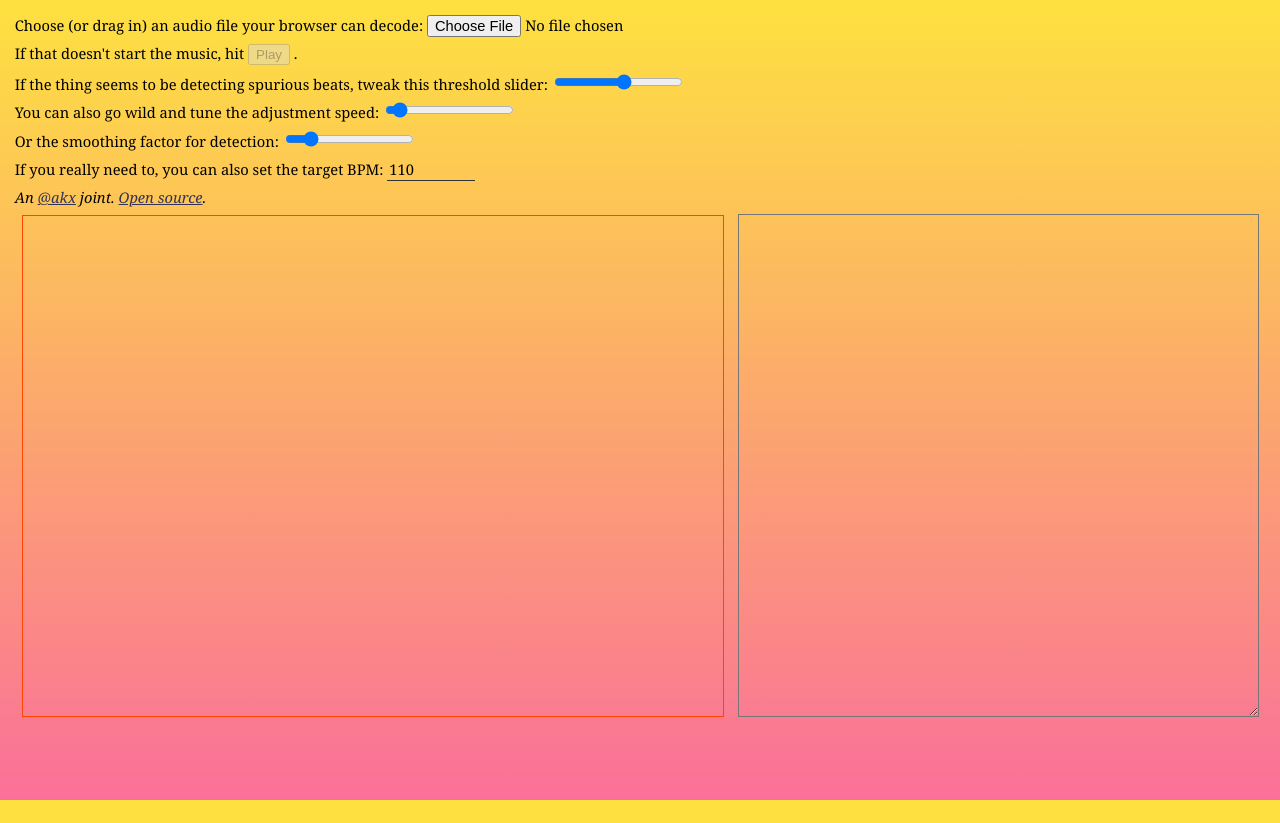
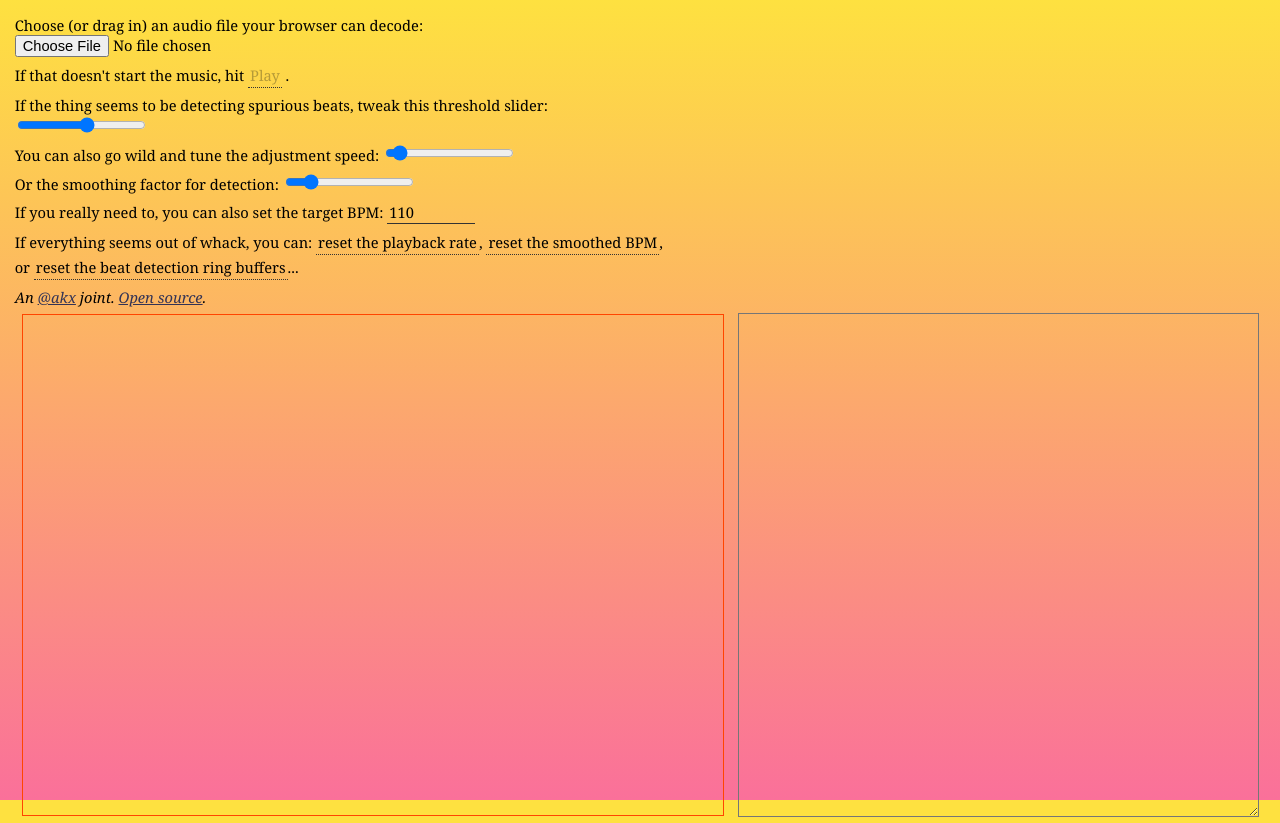
Before and after one commit to akx/oneten, a website: page index.html in a window 1280 px wide. Before the commit the page ends 800 px from the top, so only its background shows below. Drawn offline with Linux system fonts and the light colour scheme.

Commit message:
Add some reset buttons

```diff
--- a/index.html
+++ b/index.html
@@ -13,7 +13,8 @@
       }
 
       body,
-      input {
+      input,
+      button {
         font: 11pt "Georgia", sans-serif;
       }
 
@@ -42,6 +43,13 @@
         border-bottom: 1px solid #333;
       }
 
+      button {
+        background: transparent;
+        padding: 2px;
+        border: none;
+        border-bottom: 1px dotted #333;
+      }
+
       label {
         display: block;
         margin-bottom: 0.45em;
@@ -52,7 +60,7 @@
     <div
       style="display: flex; flex-wrap: wrap; justify-content: space-between;"
     >
-      <div>
+      <div style="max-width: 650px;">
         <label>
           Choose (or drag in) an audio file your browser can decode:
           <input type="file" id="finput" onchange="loadFile(this.files[0])" />
@@ -100,6 +108,14 @@
             value="110"
           />
         </label>
+        <label>
+          If everything seems out of whack, you can:
+          <button onclick="resetPlaybackRate()">reset the playback rate</button
+          >, <button onclick="resetBPM()">reset the smoothed BPM</button>, or
+          <button onclick="resetBuffers()">
+            reset the beat detection ring buffers</button
+          >...
+        </label>
         <i>
           An <a href="https://twitter.com/akx">@akx</a> joint.
           <a href="https://github.com/akx/oneten">Open source</a>.
--- a/magic.js
+++ b/magic.js
@@ -226,6 +226,19 @@ Playback Rate: ${playbackRate.toFixed(3)}
   textArea.value = logBuffer;
 }
 
+function resetPlaybackRate() {
+  srcNode.playbackRate.value = 1;
+}
+
+function resetBPM() {
+  currentBpm = targetBpmSlider.valueAsNumber || 110;
+}
+
+function resetBuffers() {
+  bpmRingBuffer.empty();
+  peakRingBuffer.empty();
+}
+
 function setGoDisabled(flag) {
   document.getElementById("go-button").disabled = flag;
 }
```
